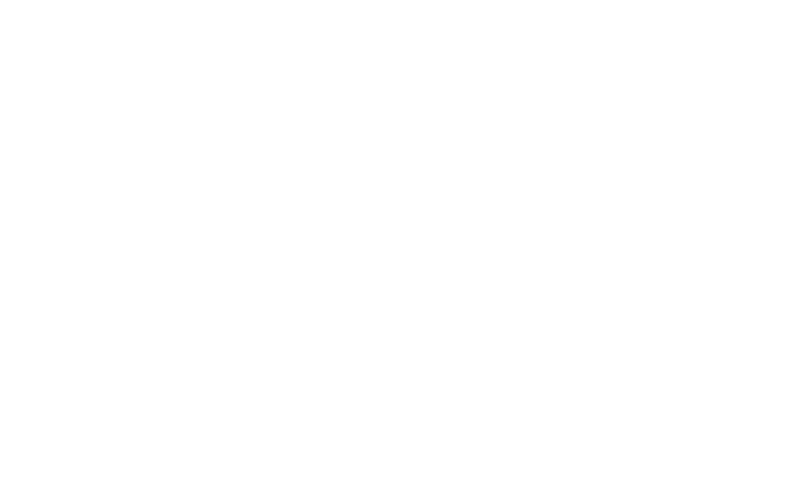
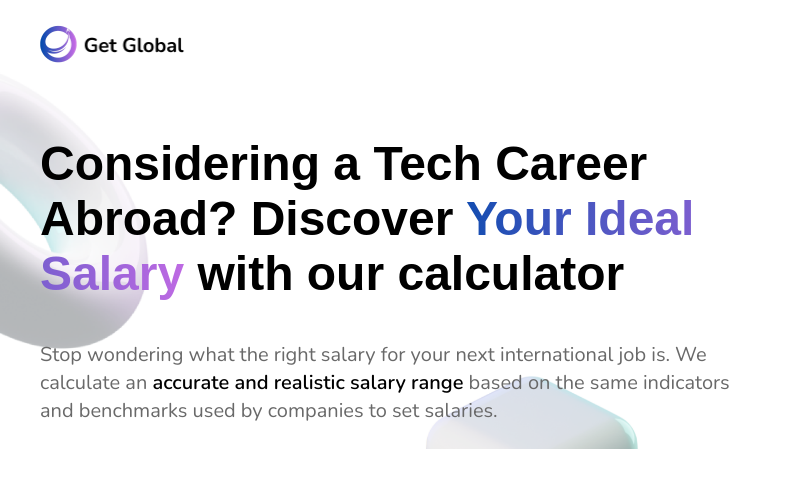
Before and after one commit to zulqarnain1231/get-global, a Next.js app: page / in a window 1280 px wide. Shown: the top 488 px of the page, without its empty margins (0-792 px from the left). Built offline with nearby package versions, Linux system fonts and the light colour scheme.

Commit message:
started work on hero section

```diff
--- a/app/globals.css
+++ b/app/globals.css
@@ -2,3 +2,7 @@
 @tailwind base;
 @tailwind components;
 @tailwind utilities;
+
+.gradient {
+  background: linear-gradient(286deg, #be6ae3 4.22%, #144db1 103.38%);
+}
--- a/app/page.tsx
+++ b/app/page.tsx
@@ -1,3 +1,9 @@
+import HomePage from "@/components/Home/Home";
+
 export default function Home() {
-  return <main className="w-full h-full"></main>;
+  return (
+    <main className="w-full h-full bg-[url('/Assets/MainBg.png')] bg-cover bg-center bg-no-repeat">
+      <HomePage />
+    </main>
+  );
 }
--- /dev/null
+++ b/components/Home/Home.tsx
@@ -0,0 +1,42 @@
+import Image from "next/image";
+import Link from "next/link";
+import React from "react";
+
+const HomePage = () => {
+  return (
+    <section className="w-full h-full py-6">
+      <div className="w-full h-full max-w-[1450px] mx-auto md:px-10 px-5">
+        <div className="w-full grid grid-cols-[1.5fr,1fr] gap-10">
+          <aside className="w-full flex flex-col items-start justify-start gap-10">
+            <Link href={"/"} className="relative h-[40px] w-[150px] mb-8">
+              <Image
+                className="object-contain"
+                alt="Get Global"
+                src={"/Assets/Logo.png"}
+                fill
+              />
+            </Link>
+            <h1 className=" text-black-main text-left text-5xl leading-[55px] font-Just font-extrabold">
+              Considering a Tech Career Abroad? Discover{" "}
+              <span className="bg-gradient-to-r from-[#144DB1] to-[#BE6AE3] bg-clip-text text-transparent">
+                Your Ideal Salary
+              </span>{" "}
+              with our calculator
+            </h1>
+            <p className="text-lg sm:text-xl text-black-off font-normal">
+              Stop wondering what the right salary for your next international
+              job is. We calculate an{" "}
+              <span className="text-black-main font-semibold">
+                accurate and realistic salary range
+              </span>{" "}
+              based on the same indicators and benchmarks used by companies to
+              set salaries.
+            </p>
+          </aside>
+        </div>
+      </div>
+    </section>
+  );
+};
+
+export default HomePage;
--- a/tailwind.config.ts
+++ b/tailwind.config.ts
@@ -24,7 +24,7 @@
         green: "#0B4A23",
       },
       fontFamily: {
-        Just: ["JUST"],
+        Just: ["JUST", "sans-serif"],
       },
       backgroundImage: {
         "gradient-radial": "radial-gradient(var(--tw-gradient-stops))",
```
